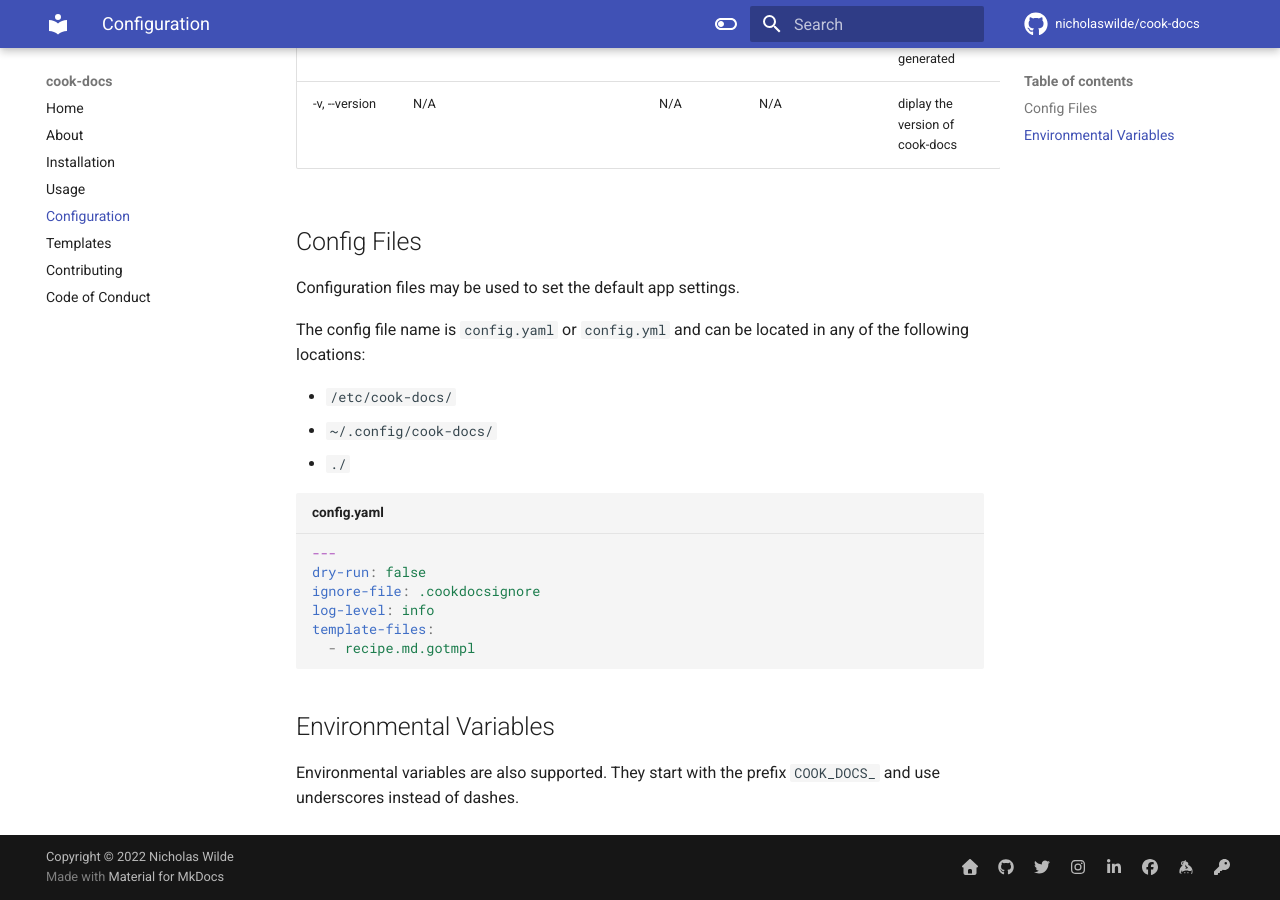
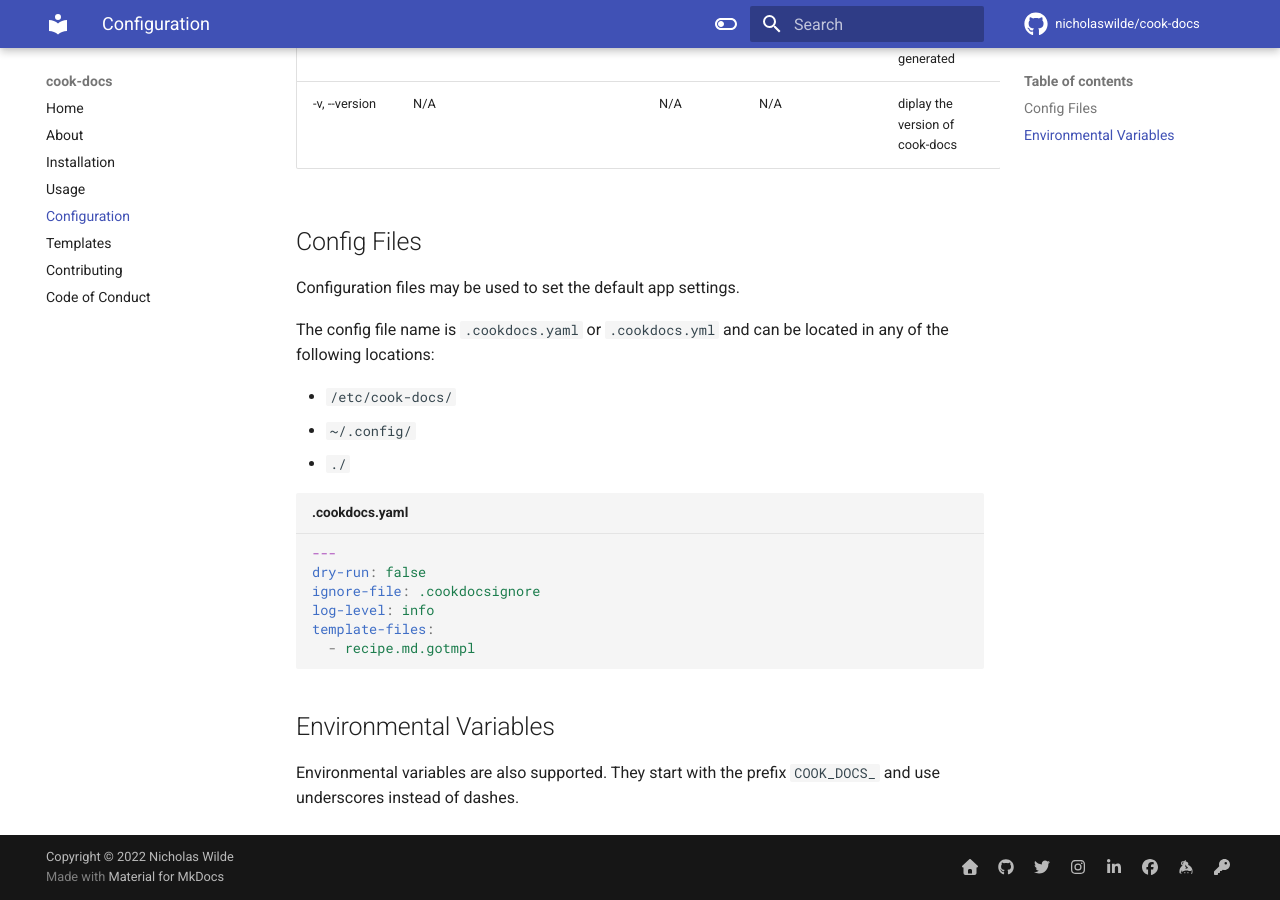
Before and after one commit to nicholaswilde/cook-docs, an MkDocs documentation site: the page built from docs/configuration.md, in a window 1280 px wide and 900 px high, scrolled down 1073 px. Built offline with MkDocs 1.6.1 and Material for MkDocs 9.7.7, drawn with Linux system fonts in a browser that asks for light colours; comment, search, counter and statistics services are not loaded.

Commit message:
Change config.yaml to .cookdocs.yaml
Signed-off-by: nιcнolaѕ wιlde <Nicholas Wilde>

````diff
--- a/docs/configuration.md
+++ b/docs/configuration.md
@@ -18,14 +18,14 @@ Here is a list of the current supported parameters:
 
 Configuration files may be used to set the default app settings.
 
-The config file name is `config.yaml` or `config.yml` and can be located in
+The config file name is `.cookdocs.yaml` or `.cookdocs.yml` and can be located in
 any of the following locations:
 
 - `/etc/cook-docs/`
-- `~/.config/cook-docs/`
+- `~/.config/`
 - `./`
 
-```yaml title="config.yaml"
+```yaml title=".cookdocs.yaml"
 ---
 dry-run: false
 ignore-file: .cookdocsignore
````
Also changed, not shown: 1 other file.
